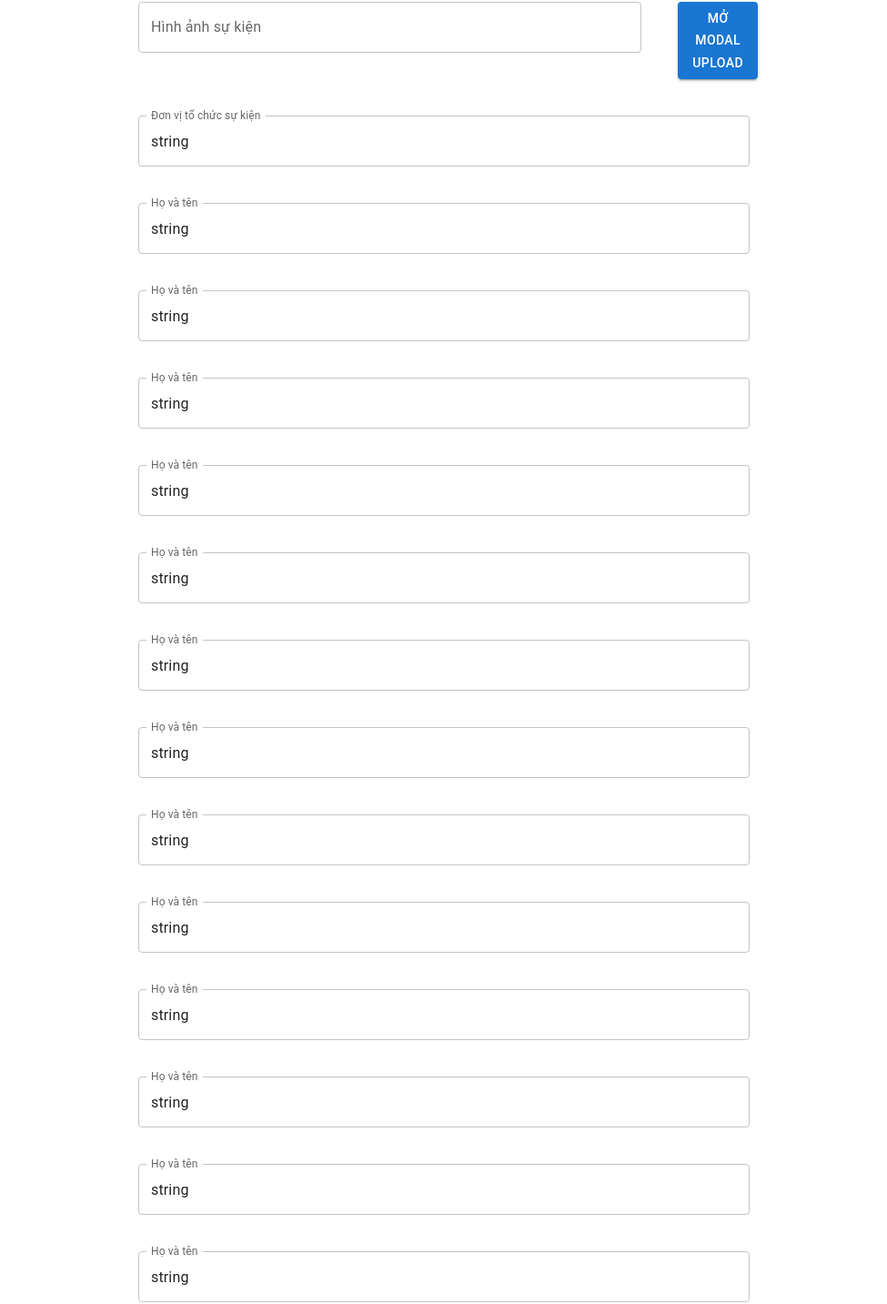
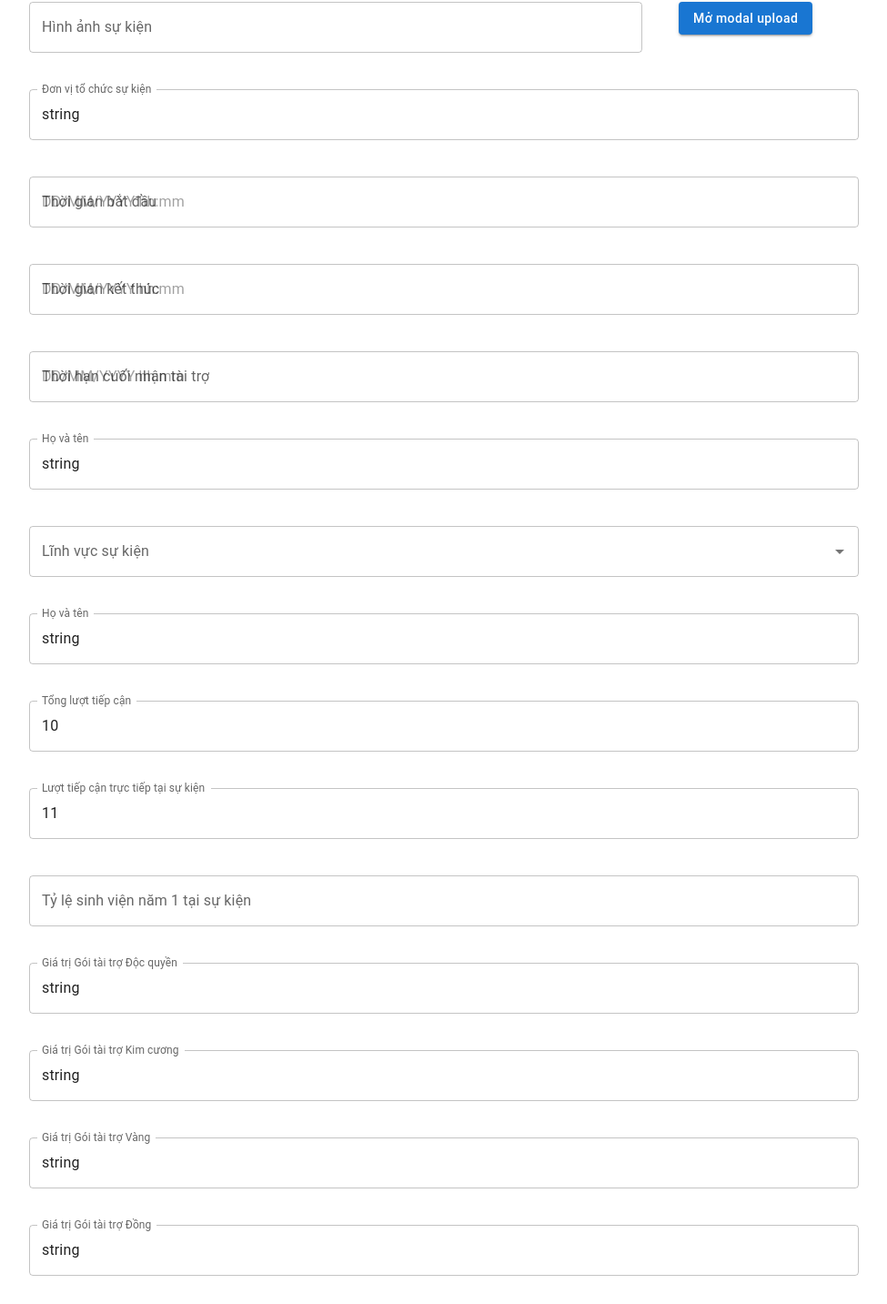
Before and after one commit to DuyVo09/kenhtaitro, a React (Create React App) app: page /events/create in a window 1280 px wide. Shown: the part 1527-2960 px from the top of the page at 91% size, without its empty margins (152-1127 px from the left). Built offline with nearby package versions, Linux system fonts and the light colour scheme; the HTML template or start-up script is replaced by a standard one.

Commit message:
update event form

```diff
--- a/package.json
+++ b/package.json
@@ -8,6 +8,7 @@
     "@hookform/resolvers": "^3.3.2",
     "@mui/icons-material": "^5.14.18",
     "@mui/material": "^5.14.17",
+    "@mui/x-date-pickers": "^6.18.1",
     "@reduxjs/toolkit": "^1.9.7",
     "@testing-library/jest-dom": "^5.17.0",
     "@testing-library/react": "^13.4.0",
@@ -16,6 +17,7 @@
     "@types/node": "^16.18.61",
     "@types/react": "^18.2.37",
     "@types/react-dom": "^18.2.15",
+    "dayjs": "^1.11.10",
     "react": "^18.2.0",
     "react-dom": "^18.2.0",
     "react-hook-form": "^7.48.2",
--- a/src/features/EventPage/components/EventForm.tsx
+++ b/src/features/EventPage/components/EventForm.tsx
@@ -1,8 +1,13 @@
 import { useForm } from "react-hook-form";
 import { yupResolver } from "@hookform/resolvers/yup";
 import * as yup from "yup";
+import dayjs, { Dayjs } from "dayjs";
+import "dayjs/locale/en-gb";
+import { AdapterDayjs } from "@mui/x-date-pickers/AdapterDayjs";
+import { LocalizationProvider } from "@mui/x-date-pickers/LocalizationProvider";
+import { DateTimePicker } from "@mui/x-date-pickers/DateTimePicker";
 
-import { IEventFormProps, IEventDataModel } from "../models";
+import { IEventFormProps, IEventDataModel, ICategoryOption } from "../models";
 import {
   Grid,
   Typography,
@@ -11,9 +16,33 @@ import {
   TextField,
   Button,
   Modal,
+  Autocomplete,
 } from "@mui/material";
 import { useState } from "react";
 import { ImgUploadModal } from "./ImgUploadModal";
+
+const categoriesOpt: ICategoryOption[] = [
+  {
+    label: "Field 1",
+    id: 1,
+  },
+  {
+    label: "Field 2",
+    id: 2,
+  },
+  {
+    label: "Field 3",
+    id: 3,
+  },
+  {
+    label: "Field 4",
+    id: 4,
+  },
+  {
+    label: "Field 5",
+    id: 5,
+  },
+];
 
 const validationSchema = yup.object().shape({
   bannerImage: yup.string().required(),
@@ -26,27 +55,35 @@ const validationSchema = yup.object().shape({
   eventDescription: yup.string().required().min(50).max(3000),
   eventImages: yup.array(),
   eventOrganization: yup.string().required(),
-  startTime: yup.number().required(),
-  endTime: yup.number().required(),
-  sponsorDeadline: yup.number().required(),
+  startTime: yup.date().required(),
+  endTime: yup.date().required(),
+  sponsorDeadline: yup.date().required(),
   eventCategory: yup.array().required(),
   totalReachCount: yup.number().required(),
   offlineReachCount: yup.number().required(),
   firstYearPersent: yup.number(),
-  exclusivePackagePrice: yup.string().required(),
-  diamondPackagePrice: yup.string().required(),
-  goldPackagePrice: yup.string().required(),
-  silverPackagePrice: yup.string().required(),
-  bronzePackagePrice: yup.string().required(),
-  companionPackagePrice: yup.string().required(),
-  otherPackagePrice: yup.string(),
+  exclusivePackageValue: yup.string().required(),
+  diamondPackageValue: yup.string().required(),
+  goldPackageValue: yup.string().required(),
+  silverPackageValue: yup.string().required(),
+  bronzePackageValue: yup.string().required(),
+  companionPackageValue: yup.string().required(),
+  otherPackageValue: yup.string(),
   proposalLink: yup.string().required(),
 });
 
 const EventForm = ({ initialValue, onSubmit, noEdit }: IEventFormProps) => {
+  const [startTimeValue, setStartTimeValue] = useState<Dayjs | null>();
+  const [endTimeValue, setEndTimeValue] = useState<Dayjs | null>();
+  const [deadlineValue, setDeadlineValue] = useState<Dayjs | null>();
+
   const [openModal, setOpenModal] = useState(false);
   const handleOpen = () => setOpenModal(true);
   const handleClose = () => setOpenModal(false);
+
+  const [selectedCategories, setSelectedCategories] = useState<
+    ICategoryOption[]
+  >([]);
 
   const handleFormSubmit = (formValues: IEventDataModel) => {
     try {
@@ -65,6 +102,7 @@ const EventForm = ({ initialValue, onSubmit, noEdit }: IEventFormProps) => {
   });
 
   return (
+    <LocalizationProvider dateAdapter={AdapterDayjs} adapterLocale="en-gb">
       <form onSubmit={handleSubmit(handleFormSubmit)}>
         <Grid container spacing={5} sx={{ my: 3 }}>
           <Grid item xs={12}>
@@ -191,7 +229,7 @@ const EventForm = ({ initialValue, onSubmit, noEdit }: IEventFormProps) => {
             </FormControl>
           </Grid>
 
-        <Grid item xs={10}>
+          <Grid item xs={9}>
             <FormControl fullWidth variant="standard">
               <TextField
                 {...register("eventImages")}
@@ -204,14 +242,15 @@ const EventForm = ({ initialValue, onSubmit, noEdit }: IEventFormProps) => {
             </FormControl>
           </Grid>
 
-        <Grid item xs={2}>
-          <Button onClick={handleOpen} variant="contained">
+          <Grid item xs={3}>
+            <Button
+              sx={{ textTransform: "none" }}
+              onClick={handleOpen}
+              variant="contained"
+            >
               Mở modal upload
             </Button>
-          <Modal
-            open={openModal}
-            onClose={handleClose}
-          >
+            <Modal open={openModal} onClose={handleClose}>
               <ImgUploadModal />
             </Modal>
           </Grid>
@@ -228,6 +267,92 @@ const EventForm = ({ initialValue, onSubmit, noEdit }: IEventFormProps) => {
               />
               <Typography variant="inherit" color={"error"}>
                 {errors.eventOrganization?.message}
+              </Typography>
+            </FormControl>
+          </Grid>
+
+          <Grid item xs={12}>
+            <FormControl fullWidth variant="standard">
+              <DateTimePicker
+                {...register("startTime")}
+                label="Thời gian bắt đầu"
+                value={startTimeValue}
+                onChange={(e) => setStartTimeValue(e)}
+                disabled={noEdit}
+              />
+              <Typography variant="inherit" color={"error"}>
+                {errors.startTime?.message}
+              </Typography>
+            </FormControl>
+          </Grid>
+
+          <Grid item xs={12}>
+            <FormControl fullWidth variant="standard">
+              <DateTimePicker
+                {...register("endTime")}
+                label="Thời gian kết thúc"
+                value={endTimeValue}
+                onChange={(e) => setEndTimeValue(e)}
+                disabled={noEdit}
+              />
+              <Typography variant="inherit" color={"error"}>
+                {errors.endTime?.message}
+              </Typography>
+            </FormControl>
+          </Grid>
+
+          <Grid item xs={12}>
+            <FormControl fullWidth variant="standard">
+              <DateTimePicker
+                {...register("sponsorDeadline")}
+                label="Thời hạn cuối nhận tài trợ"
+                value={deadlineValue}
+                onChange={(e) => setDeadlineValue(e)}
+                disabled={noEdit}
+              />
+              <Typography variant="inherit" color={"error"}>
+                {errors.sponsorDeadline?.message}
+              </Typography>
+            </FormControl>
+          </Grid>
+
+          <Grid item xs={12}>
+            <FormControl fullWidth variant="standard">
+              <TextField
+                {...register("contactName")}
+                id="contactName"
+                name="contactName"
+                //   error={errors.contactName ? true : false}
+                disabled={noEdit}
+                label="Họ và tên"
+              />
+              <Typography variant="inherit" color={"error"}>
+                {errors.contactName?.message}
+              </Typography>
+            </FormControl>
+          </Grid>
+
+          <Grid item xs={12}>
+            <FormControl fullWidth variant="standard">
+              <Autocomplete
+                {...register("eventCategory")}
+                multiple
+                id="eventCategory"
+                options={categoriesOpt}
+                getOptionLabel={(opt) => opt.label}
+                filterSelectedOptions
+                value={selectedCategories}
+                onChange={(e, value) => setSelectedCategories(value)}
+                renderInput={(params) => (
+                  <TextField
+                    {...params}
+                    label="Lĩnh vực sự kiện"
+                    placeholder="Lĩnh vực"
+                  />
+                )}
+              />
+              <Typography variant="inherit" color={"error"}>
+                {errors.eventCategory?.message}
               </Typography>
             </FormControl>
           </Grid>
@@ -251,15 +376,15 @@ const EventForm = ({ initialValue, onSubmit, noEdit }: IEventFormProps) => {
           <Grid item xs={12}>
             <FormControl fullWidth variant="standard">
               <TextField
-              {...register("contactName")}
-              id="contactName"
-              name="contactName"
-              //   error={errors.contactName ? true : false}
+                {...register("totalReachCount")}
+                id="totalReachCount"
+                name="totalReachCount"
+                error={errors.totalReachCount ? true : false}
                 disabled={noEdit}
-              label="Họ và tên"
+                label="Tổng lượt tiếp cận"
               />
               <Typography variant="inherit" color={"error"}>
-              {errors.contactName?.message}
+                {errors.totalReachCount?.message}
               </Typography>
             </FormControl>
           </Grid>
@@ -267,15 +392,15 @@ const EventForm = ({ initialValue, onSubmit, noEdit }: IEventFormProps) => {
           <Grid item xs={12}>
             <FormControl fullWidth variant="standard">
               <TextField
-              {...register("contactName")}
-              id="contactName"
-              name="contactName"
-              //   error={errors.contactName ? true : false}
+                {...register("offlineReachCount")}
+                id="offlineReachCount"
+                name="offlineReachCount"
+                error={errors.offlineReachCount ? true : false}
                 disabled={noEdit}
-              label="Họ và tên"
+                label="Lượt tiếp cận trực tiếp tại sự kiện"
               />
               <Typography variant="inherit" color={"error"}>
-              {errors.contactName?.message}
+                {errors.offlineReachCount?.message}
               </Typography>
             </FormControl>
           </Grid>
@@ -283,15 +408,15 @@ const EventForm = ({ initialValue, onSubmit, noEdit }: IEventFormProps) => {
           <Grid item xs={12}>
             <FormControl fullWidth variant="standard">
               <TextField
-              {...register("contactName")}
-              id="contactName"
-              name="contactName"
-              //   error={errors.contactName ? true : false}
+                {...register("firstYearPersent")}
+                id="firstYearPersent"
+                name="firstYearPersent"
+                error={errors.firstYearPersent ? true : false}
                 disabled={noEdit}
-              label="Họ và tên"
+                label="Tỷ lệ sinh viện năm 1 tại sự kiện"
               />
               <Typography variant="inherit" color={"error"}>
-              {errors.contactName?.message}
+                {errors.firstYearPersent?.message}
               </Typography>
             </FormControl>
           </Grid>
@@ -299,15 +424,15 @@ const EventForm = ({ initialValue, onSubmit, noEdit }: IEventFormProps) => {
           <Grid item xs={12}>
             <FormControl fullWidth variant="standard">
               <TextField
-              {...register("contactName")}
-              id="contactName"
-              name="contactName"
-              //   error={errors.contactName ? true : false}
+                {...register("exclusivePackageValue")}
+                id="exclusivePackageValue"
+                name="exclusivePackageValue"
+                error={errors.exclusivePackageValue ? true : false}
                 disabled={noEdit}
-              label="Họ và tên"
+                label="Giá trị Gói tài trợ Độc quyền"
               />
               <Typography variant="inherit" color={"error"}>
-              {errors.contactName?.message}
+                {errors.exclusivePackageValue?.message}
               </Typography>
             </FormControl>
           </Grid>
@@ -315,15 +440,15 @@ const EventForm = ({ initialValue, onSubmit, noEdit }: IEventFormProps) => {
           <Grid item xs={12}>
             <FormControl fullWidth variant="standard">
               <TextField
-              {...register("contactName")}
-              id="contactName"
-              name="contactName"
-              //   error={errors.contactName ? true : false}
+                {...register("diamondPackageValue")}
+                id="diamondPackageValue"
+                name="diamondPackageValue"
+                error={errors.diamondPackageValue ? true : false}
                 disabled={noEdit}
-              label="Họ và tên"
+                label="Giá trị Gói tài trợ Kim cương"
               />
               <Typography variant="inherit" color={"error"}>
-              {errors.contactName?.message}
+                {errors.diamondPackageValue?.message}
               </Typography>
             </FormControl>
           </Grid>
@@ -331,15 +456,15 @@ const EventForm = ({ initialValue, onSubmit, noEdit }: IEventFormProps) => {
           <Grid item xs={12}>
             <FormControl fullWidth variant="standard">
               <TextField
-              {...register("contactName")}
-              id="contactName"
-              name="contactName"
-              //   error={errors.contactName ? true : false}
+                {...register("goldPackageValue")}
+                id="goldPackageValue"
+                name="goldPackageValue"
+                error={errors.goldPackageValue ? true : false}
                 disabled={noEdit}
-              label="Họ và tên"
+                label="Giá trị Gói tài trợ Vàng"
               />
               <Typography variant="inherit" color={"error"}>
-              {errors.contactName?.message}
+                {errors.goldPackageValue?.message}
               </Typography>
             </FormControl>
           </Grid>
@@ -347,15 +472,15 @@ const EventForm = ({ initialValue, onSubmit, noEdit }: IEventFormProps) => {
           <Grid item xs={12}>
             <FormControl fullWidth variant="standard">
               <TextField
-              {...register("contactName")}
-              id="contactName"
-              name="contactName"
-              //   error={errors.contactName ? true : false}
+                {...register("bronzePackageValue")}
+                id="bronzePackageValue"
+                name="bronzePackageValue"
+                error={errors.bronzePackageValue ? true : false}
                 disabled={noEdit}
-              label="Họ và tên"
+                label="Giá trị Gói tài trợ Đồng"
               />
               <Typography variant="inherit" color={"error"}>
-              {errors.contactName?.message}
+                {errors.bronzePackageValue?.message}
               </Typography>
             </FormControl>
           </Grid>
@@ -363,15 +488,15 @@ const EventForm = ({ initialValue, onSubmit, noEdit }: IEventFormProps) => {
           <Grid item xs={12}>
             <FormControl fullWidth variant="standard">
               <TextField
-              {...register("contactName")}
-              id="contactName"
-              name="contactName"
-              //   error={errors.contactName ? true : false}
+                {...register("companionPackageValue")}
+                id="companionPackageValue"
+                name="companionPackageValue"
+                error={errors.companionPackageValue ? true : false}
                 disabled={noEdit}
-              label="Họ và tên"
+                label="Giá trị Gói tài trợ  Đồng hành - Hảo tâm"
               />
               <Typography variant="inherit" color={"error"}>
-              {errors.contactName?.message}
+                {errors.companionPackageValue?.message}
               </Typography>
             </FormControl>
           </Grid>
@@ -379,15 +504,15 @@ const EventForm = ({ initialValue, onSubmit, noEdit }: IEventFormProps) => {
           <Grid item xs={12}>
             <FormControl fullWidth variant="standard">
               <TextField
-              {...register("contactName")}
-              id="contactName"
-              name="contactName"
-              //   error={errors.contactName ? true : false}
+                {...register("otherPackageValue")}
+                id="otherPackageValue"
+                name="otherPackageValue"
+                error={errors.otherPackageValue ? true : false}
                 disabled={noEdit}
-              label="Họ và tên"
+                label="Giá trị Gói tài trợ  Khác (Nếu có)"
               />
               <Typography variant="inherit" color={"error"}>
-              {errors.contactName?.message}
+                {errors.otherPackageValue?.message}
               </Typography>
             </FormControl>
           </Grid>
@@ -395,68 +520,21 @@ const EventForm = ({ initialValue, onSubmit, noEdit }: IEventFormProps) => {
           <Grid item xs={12}>
             <FormControl fullWidth variant="standard">
               <TextField
-              {...register("contactName")}
-              id="contactName"
-              name="contactName"
-              //   error={errors.contactName ? true : false}
+                {...register("proposalLink")}
+                id="proposalLink"
+                name="proposalLink"
+                error={errors.proposalLink ? true : false}
                 disabled={noEdit}
-              label="Họ và tên"
+                label="Link Proposal tài trợ"
               />
               <Typography variant="inherit" color={"error"}>
-              {errors.contactName?.message}
-            </Typography>
-          </FormControl>
-        </Grid>
-
-        <Grid item xs={12}>
-          <FormControl fullWidth variant="standard">
-            <TextField
-              {...register("contactName")}
-              id="contactName"
-              name="contactName"
-              //   error={errors.contactName ? true : false}
-              disabled={noEdit}
-              label="Họ và tên"
-            />
-            <Typography variant="inherit" color={"error"}>
-              {errors.contactName?.message}
-            </Typography>
-          </FormControl>
-        </Grid>
-
-        <Grid item xs={12}>
-          <FormControl fullWidth variant="standard">
-            <TextField
-              {...register("contactName")}
-              id="contactName"
-              name="contactName"
-              //   error={errors.contactName ? true : false}
-              disabled={noEdit}
-              label="Họ và tên"
-            />
-            <Typography variant="inherit" color={"error"}>
-              {errors.contactName?.message}
-            </Typography>
-          </FormControl>
-        </Grid>
-
-        <Grid item xs={12}>
-          <FormControl fullWidth variant="standard">
-            <TextField
-              {...register("contactName")}
-              id="contactName"
-              name="contactName"
-              //   error={errors.contactName ? true : false}
-              disabled={noEdit}
-              label="Họ và tên"
-            />
-            <Typography variant="inherit" color={"error"}>
-              {errors.contactName?.message}
+                {errors.proposalLink?.message}
               </Typography>
             </FormControl>
           </Grid>
         </Grid>
       </form>
+    </LocalizationProvider>
   );
 };
 
--- a/src/features/EventPage/pages/EventCreate.tsx
+++ b/src/features/EventPage/pages/EventCreate.tsx
@@ -13,18 +13,18 @@ const mockData: IEventDataModel = {
   eventName: "string",
   eventDescription: "string",
   eventOrganization: "string",
-  startTime: Date.now(),
-  endTime: Date.now(),
-  sponsorDeadline: Date.now(),
+  startTime: new Date(),
+  endTime: new Date(),
+  sponsorDeadline: new Date(),
   eventCategory: [],
   totalReachCount: 10,
   offlineReachCount: 11,
-  exclusivePackagePrice: "string",
-  diamondPackagePrice: "string",
-  goldPackagePrice: "string",
-  silverPackagePrice: "string",
-  bronzePackagePrice: "string",
-  companionPackagePrice: "string",
+  exclusivePackageValue: "string",
+  diamondPackageValue: "string",
+  goldPackageValue: "string",
+  silverPackageValue: "string",
+  bronzePackageValue: "string",
+  companionPackageValue: "string",
   proposalLink: "string",
 };
 
@@ -35,7 +35,7 @@ export function EventCreate() {
     console.log(formValues);
   };
   return (
-    <Box px={35} display="flex" flexDirection="column">
+    <Box px={20} display="flex" flexDirection="column">
       <Box
         my={5}
         border={1}
@@ -74,6 +74,12 @@ export function EventCreate() {
           noEdit={false}
         />
       </Box>
+
+      <Box>
+
+      </Box>
+
+      <Box my={5} p={3} border={1}>Lý do từ chối</Box>
     </Box>
   );
 }
```
Also changed, not shown: src/components/Layout/MainLayout/Header/NavbarItem.tsx (+8 -2 lines), src/features/EventPage/models/index.ts (+15 -10 lines), 1 other file (tests, documents, lock files or other folders). Lines whose indentation alone changed are shown as unchanged.
